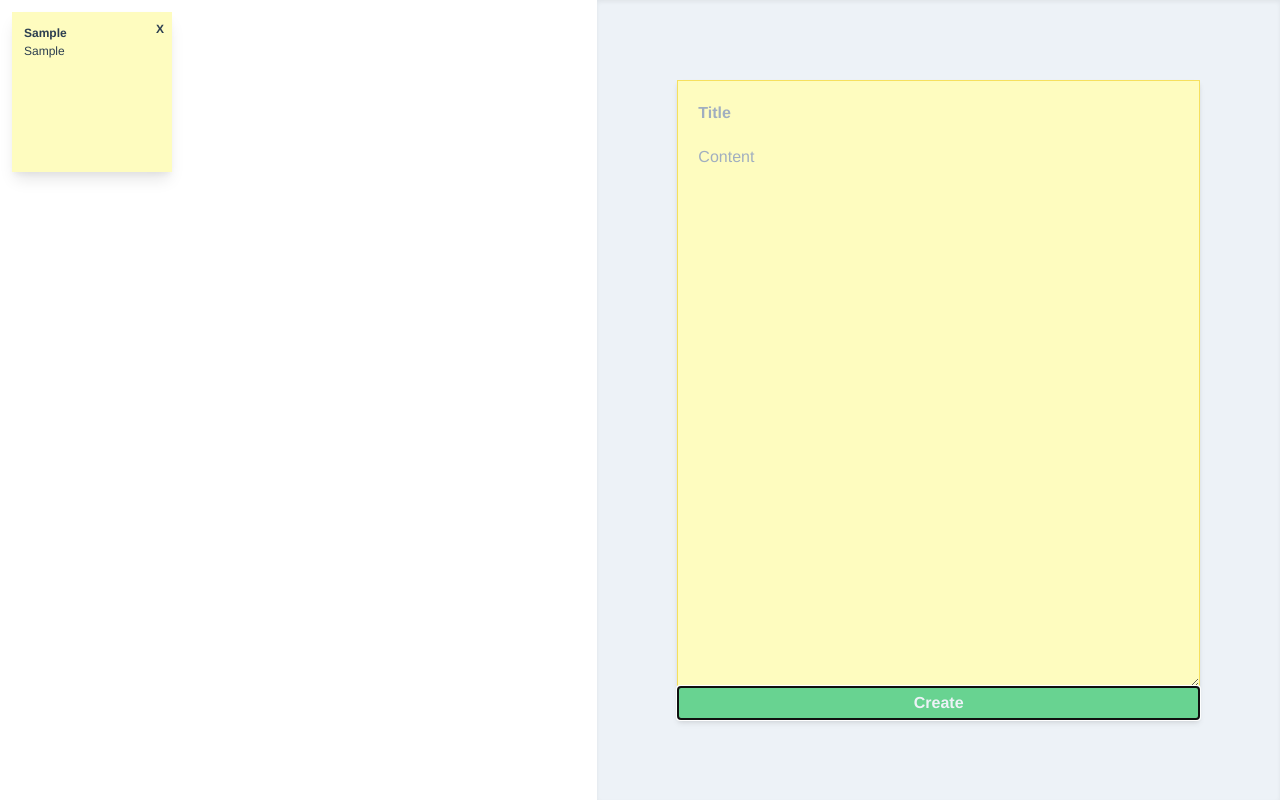
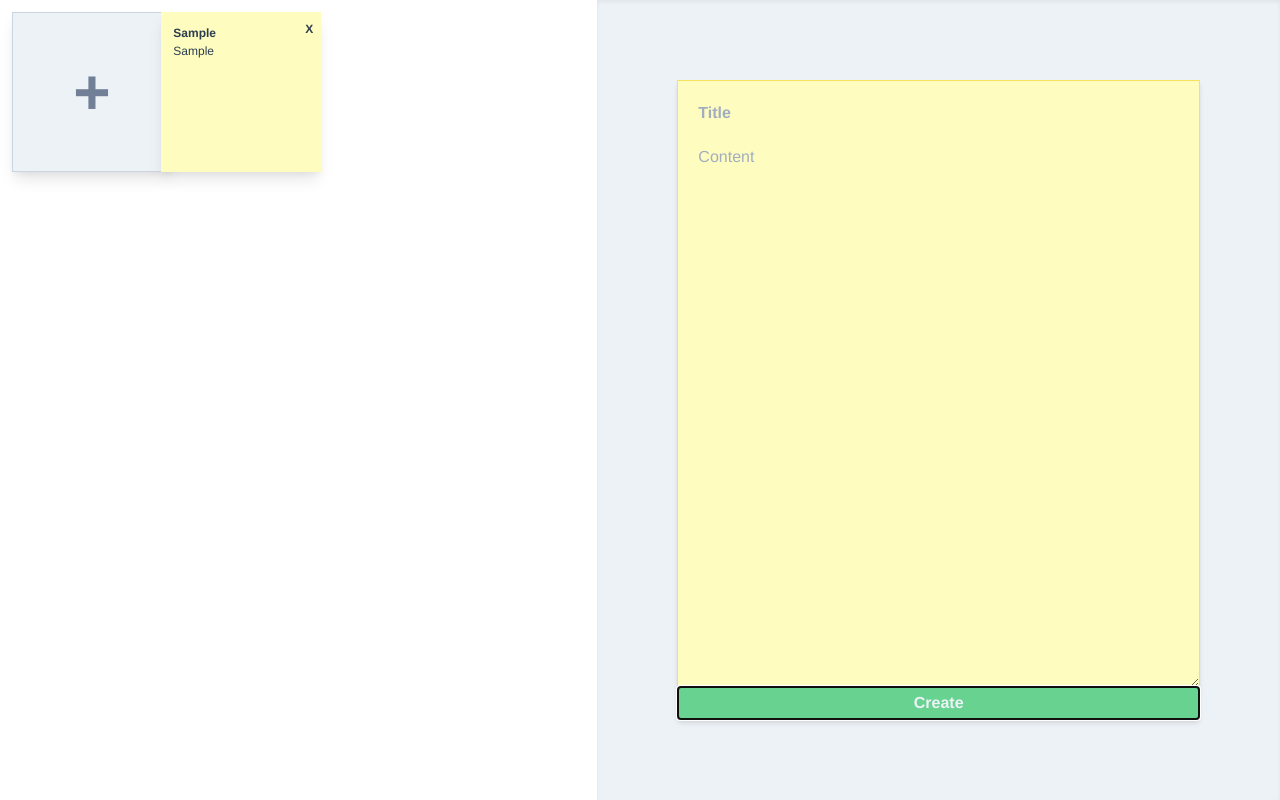
Before and after one commit to jesus-castro3/notetaker, a Vue app: page / in a window 1280 px wide. Both pictures are taken after typing "Sample", "Sample" into the empty fields and a click on the button "Create". Built offline with nearby package versions, Linux system fonts and the light colour scheme.

Commit message:
WIP: added way to clear form after update

```diff
--- a/src/App.vue
+++ b/src/App.vue
@@ -1,6 +1,7 @@
 <template>
   <main class="w-full h-screen flex  justify-between">
     <NoteDashboard
+      :newNote="newNote"
       :noteList="noteList"
       :onDelete="onDelete"
       :onSelect="onSelect" />
@@ -83,11 +84,18 @@
         }
       }
 
-       onBeforeMount(() => {
+      function newNote() {
+        state.content = '';
+        state.name = '';
+        state.id = '';
+      }
+
+      onBeforeMount(() => {
         const noteTakerStringData = localStorage.getItem('noteTaker');
         const noteTakerList = noteTakerStringData ? JSON.parse(noteTakerStringData) : [];
         noteList.value = noteTakerList;
       });
+
 
       return {
         onSave,
@@ -95,6 +103,7 @@
         onDelete,
         onSelect,
         onChange,
+        newNote,
         noteList,
         state
       }
--- a/src/components/NoteDashboard.vue
+++ b/src/components/NoteDashboard.vue
@@ -2,7 +2,12 @@
   <section class="w-full overflow-scroll">
     <ul class="grid grid-cols-4">
       <li
-        class="bg-yellow-200 p-2 m-3 w-40 h-40 text-xs relative overflow-hidden shadow-lg cursor-pointer hover:border-solid"
+        @click="newNote"
+        class="flex align-center justify-center items-center bg-gray-200 p-2 m-3 w-40 h-40 text-xs relative overflow-hidden shadow-lg cursor-pointer border-gray-400 border">
+        <span class="text-6xl font-bold text-gray-600">+</span>
+      </li>
+      <li
+        class="bg-yellow-200 p-2 m-3 w-40 h-40 text-xs relative overflow-hidden shadow-lg cursor-pointer"
         v-for="note in noteList"
         :key="note.id"
         @click="onSelect(note.id)"
@@ -22,6 +27,7 @@ export default {
   name: "NoteDashboard",
   props: {
     noteList: Array,
+    newNote: Function,
     onDelete: Function,
     onSelect: Function
   },
```
